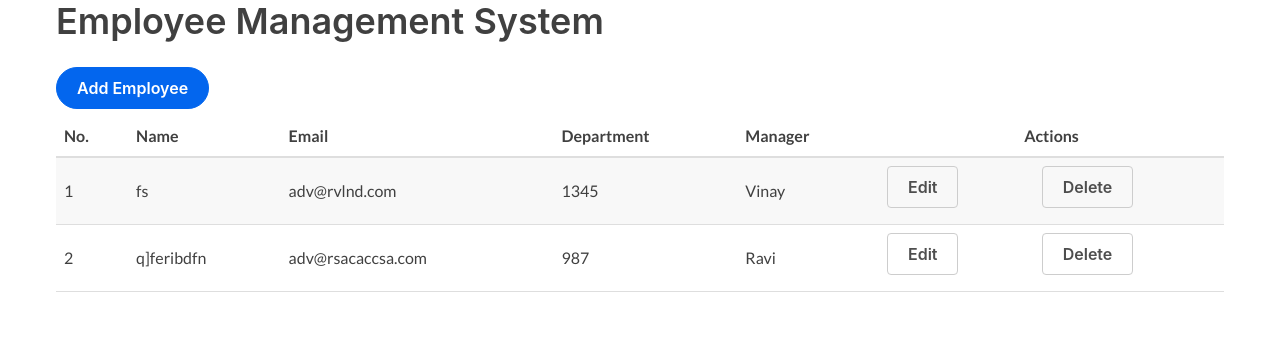
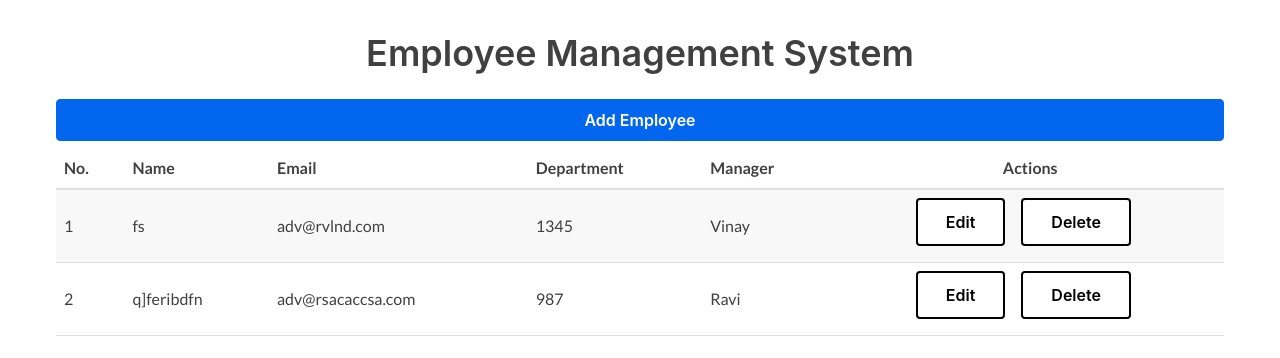
Before and after one commit to advait-deshmukh/ems, a React (Create React App) app: page / in a window 1280 px wide. Shown: the top 358 px of the page. Built offline with nearby package versions, Linux system fonts and the light colour scheme.

Commit message:
Updated styling and added comments

```diff
--- a/src/Dashboard/Add.js
+++ b/src/Dashboard/Add.js
@@ -26,9 +26,10 @@ function Add({employeesData, setEmployeesData, setIsAdding}){
 
     return (
         <div>
-            <h1>Add Employee</h1>
 
-            <form onSubmit={(e)=> addEmployee(e)} className = 'short container'>
+            <form onSubmit={(e)=> addEmployee(e)} className = 'small-container'>
+                <h1>Add New Employee</h1>
+
                 <label > Employee Id </label>
                 <input ref = {textinput} type="text" id="id" onChange={e => setEmpId(e.target.value)} required/>
 
--- a/src/Dashboard/Dashboard.js
+++ b/src/Dashboard/Dashboard.js
@@ -1,4 +1,4 @@
-import React,{useState, useEffect} from 'react';
+import React,{useState} from 'react';
 import Add from './Add.js';
 import Edit from './Edit.js';
 import Header from './Header.js'
@@ -7,31 +7,41 @@ import {data} from '../Data/Data.js'
 
 
 function Dashboard(){
+    //isAdding and isEditing states control whether to show Dashboard/Add/Edit page
+    //employeesData array holds all the employee data and is updated with each add/edit/delete
+    //selectedEmployee holds the info about the employee being edited
     const [employeesData, setEmployeesData] = useState(data);
     const [isAdding, setIsAdding] = useState(false);
     const [isEditing, setIsEditing] = useState(false);
     const [selectedEmployee, setSelectedEmployee ] = useState(null)
 
 
-    //handling edit by deleting that entry from the list and adding a new entry
+    //Callback function when edit button is clicked on the list.
+    //It gets the id of the employee clicked on, uses filter to find that employee
+    //from the employeeData array and updates selectedEmployee state.
+    //When isEditing is set to true, Edit page is rendered instead of Dashboard
     const handleEdit = (id) =>{
         const employee = employeesData.filter((employee)=>employee.empid === id)[0]
         setSelectedEmployee(employee);
         setIsEditing(true);    //this reders the edit page
     }
 
+
+    //callback function when delete button is clicked on the list
+    //It simply updates the employeeData array by filtering out employee with given id
     const handleDelete = (id) =>{
         setEmployeesData(employeesData.filter((employee)=>{
-            if(employee.empid == id)
+            if(employee.empid === id)
                 return false;
             else
                 return true;
        }))
     }
 
+
     return(
         <div className= 'container'>
-            {/* showing the list */}
+            {/* showing the employee list */}
             {!isAdding && !isEditing &&
                 <div>
                     <Header setIsAdding = {setIsAdding}/>
@@ -43,7 +53,7 @@ function Dashboard(){
                 </div>
             }
 
-            {/* Adding Page */}
+            {/* Showing the Adding Page */}
             {isAdding &&
                 <Add
                     employeesData = {employeesData}
@@ -52,7 +62,7 @@ function Dashboard(){
                 />
             }
 
-            {/* Editing Page */}
+            {/* Shwoing the Editing Page */}
             {isEditing &&
                 <Edit
                     employeesData = {employeesData}
--- a/src/Dashboard/Edit.js
+++ b/src/Dashboard/Edit.js
@@ -1,26 +1,32 @@
 import React,{useRef, useState, useEffect} from 'react';
 
 function Edit({employeesData, selectedEmployee, setEmployeesData, setIsEditing }){
-//NOT ALLOWED TO CHANGE THE ID
 
-    //updating these states after every input change to have controlled input
+    //Each input field in the Edit form is updating one of the following states,
+    //which have default values set to selectedEmployee.
+    //These updated values then replace the orignal values from the employeeData array-
+    //-when the form is submitted. If pressed cancel, employeeData is not updated.
     const [empid, setEmpId] = useState(selectedEmployee.empid);
     const [empname, setempname] = useState(selectedEmployee.empname);
     const [empmail, setempmail] = useState(selectedEmployee.empmail);
     const [department, setdepartment] = useState(selectedEmployee.department);
     const [manager, setmanager] = useState(selectedEmployee.manager);
 
+
     //creating a focus on first input field during ONLY first render
     const textinput = useRef(null);
     useEffect(()=>{textinput.current.focus()},[])
 
 
-    function addEmployee(e){
+    //Invokes when the form is submitted. It replaces the old employee with the edited
+    //one in employeesData array and updates the state.
+    //By making IsEditing false, the Dashboard page will be rendered again instead of Edit page
+    function onFormSubmit(e){
         e.preventDefault();
         const editedEmployee = {empid, empname, empmail, department, manager};
 
         for(let i=0; i<employeesData.length; i++){
-            if(employeesData[i].empid == editedEmployee.empid){
+            if(employeesData[i].empid === editedEmployee.empid){
                 employeesData.splice(i, 1, editedEmployee)
             }
         }
@@ -32,9 +38,10 @@ function Edit({employeesData, selectedEmployee, setEmployeesData, setIsEditing }
 
     return (
         <div>
-            <h1>Edit Employee Information</h1>
+            <form onSubmit={(e)=> onFormSubmit(e)} className = 'small-container'>
+                <h1>Edit Employee Information</h1>
 
-            <form onSubmit={(e)=> addEmployee(e)} className = 'short container'>
+            {/* Employee Id not allowed to be edited. */}
                 <label > Employee Id  </label>
                 <input ref = {textinput} value ={`${empid} `} id="id" onChange={e => setEmpId(e.target.value)} disabled type="text"/>
 
--- a/src/Dashboard/Header.js
+++ b/src/Dashboard/Header.js
@@ -1,13 +1,16 @@
 import React from 'react';
 
+//renders the title and the Add Employee button on the Dashboard.
+//With IsAdding set to true on clicking the Add Employee button, the Add page wull be
+//rendered instead of Dashboard.
 function Header({setIsAdding}){
 
     return (
-        <header>
-            <h1>Employee Management System</h1>
+        <header className="text-center">
+            <h1 className="padding-top">Employee Management System</h1>
             <div>
                 <button
-                    className='round-button'
+                    className='full-button '
                     onClick = {()=>setIsAdding(true)}
                 >
                     Add Employee
--- a/src/Dashboard/List.js
+++ b/src/Dashboard/List.js
@@ -2,6 +2,8 @@ import React from 'react';
 
 function List({employeesData, handleEdit, handleDelete}){
 
+    //Creating a list of JSX elements where each element represents one employee with
+    //buttons to edit and delete the employee
     const renderList = employeesData.map((employee, i)=>
         <tr key = {employee.empid}>
                 <td>{i+1}</td>
@@ -9,13 +11,13 @@ function List({employeesData, handleEdit, handleDelete}){
                 <td>{employee.empmail}</td>
                 <td>{employee.department}</td>
                 <td>{employee.manager}</td>
-                <td className='test-right'>
-                    <button className='button muted-button' onClick ={()=>handleEdit(employee.empid)}>
+                <td className='text-right'>
+                    <button className='btn success' onClick ={()=>handleEdit(employee.empid)}>
                         Edit
                     </button>
                 </td>
-                <td className='test-left'>
-                    <button className='button muted-button' onClick ={()=>handleDelete(employee.empid)}>
+                <td className='text-left'>
+                    <button className='btn danger' onClick ={()=>handleDelete(employee.empid)}>
                         Delete
                     </button>
                 </td>
@@ -39,7 +41,7 @@ function List({employeesData, handleEdit, handleDelete}){
                     (
                         renderList
                     ):(
-                        <th colSpan={8} className='text-center'> No Employees</th>
+                        <th colSpan={7} className='text-center'> No Employees</th>
                     )
                     }
                 </tbody>
--- a/src/index.css
+++ b/src/index.css
@@ -20,6 +20,39 @@
  * 1. Correct the line height in all browsers.
  * 2. Prevent adjustments of font size after orientation changes in iOS.
  */
+ .btn {
+  border: 2px solid black;
+  background-color: white;
+  color: black;
+  padding: 14px 28px;
+  font-size: 16px;
+  cursor: pointer;
+}
+
+/* Green */
+.success {
+  border-color: black;
+  color: black;
+}
+
+.success:hover {
+  border-color: #04AA6D;
+  background-color: #04AA6D;
+  color: white;
+}
+
+/* Red */
+.danger {
+  border-color: black;
+  color: black;
+}
+
+.danger:hover {
+  border-color: #f44336;
+  background: #f44336;
+  color: white;
+}
+
  html {
     line-height: 1.15;
     /* 1 */
```
